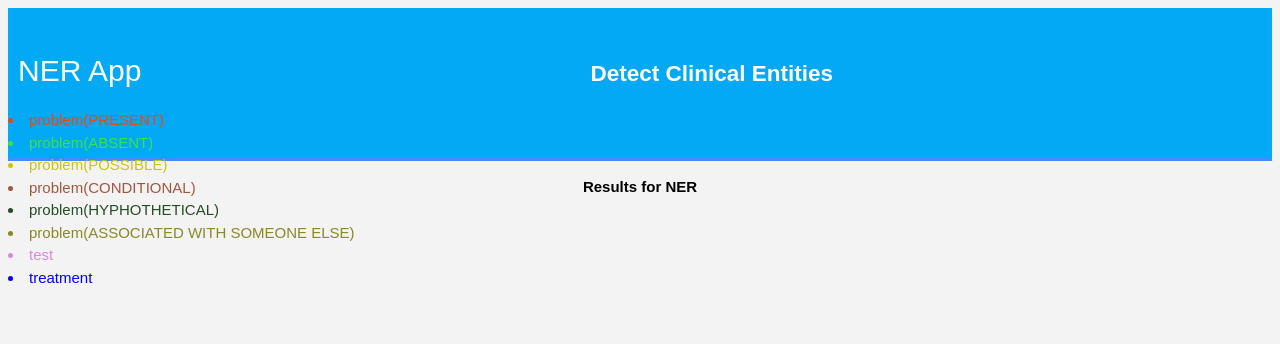
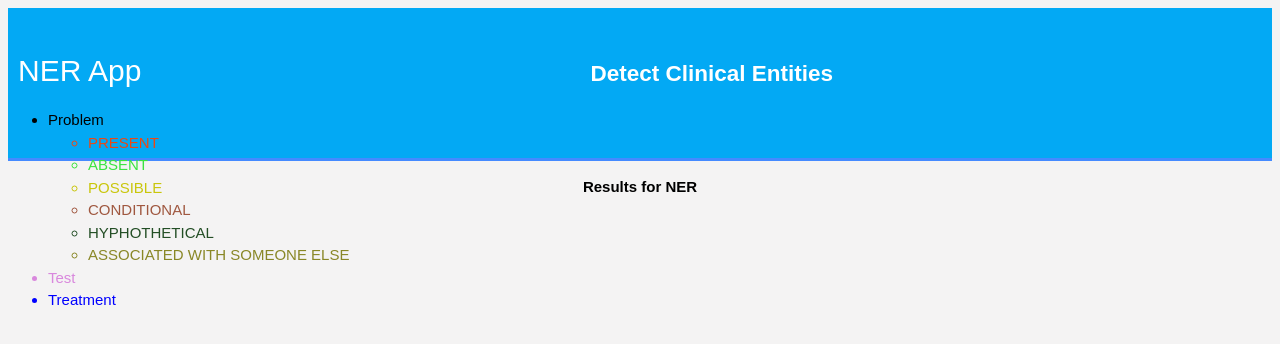
Before and after one commit to sajjadIslam2619/Medical-Terminology-Detection-Classification, a Flask app: template templates/pred_result.html in a window 1280 px wide. Shown: the top 344 px of the page. Run offline with Flask 2, Linux system fonts and the light colour scheme; the template is opened without the code that fills it, so the values that code supplies are empty; parts of the project's set-up code (start-up, migrations or seed data) failed here and were passed over.

Commit message:
Design improvement: add problem-entity highlighter

```diff
--- a/templates/pred_result.html
+++ b/templates/pred_result.html
@@ -4,6 +4,70 @@
 	<title></title>
     <link rel="stylesheet" type="text/css" href="{{ url_for('static', filename='css/styles.css') }}">
 </head>
+<script>
+
+	function highlight_entity(id){
+		var entities_present = document.getElementsByClassName("entity_present");
+		var entities_absent = document.getElementsByClassName("entity_absent");
+		var entities_possible = document.getElementsByClassName("entity_possible");
+		var entities_conditional = document.getElementsByClassName("entity_conditional");
+		var entities_associated = document.getElementsByClassName("entity_associated");
+		var entities_hyphothetical = document.getElementsByClassName("entity_hyphothetical");
+
+		var all_entities = document.getElementsByClassName("entity");
+
+		for (var i = 0 ; i < all_entities.length; i++) {
+			entity = all_entities[i];
+			entity.style.background = "#FFFFFF";
+		}
+
+		if (id == "id_present") {
+			for (var i = 0 ; i < entities_present.length; i++) {
+				entity = entities_present[i];
+				entity.style.background = "#E9E4D4";
+				//var label = document.getElementById("label_present");
+				//label.innerHTML = entities_present.length;
+			}
+		}
+
+		if (id == "id_absent") {
+			for (var i = 0 ; i < entities_absent.length; i++) {
+				entity = entities_absent[i];
+				entity.style.background = "#E9E4D4";
+			}
+		}
+
+		if (id == "id_possible") {
+
+			for (var i = 0 ; i < entities_possible.length; i++) {
+				entity = entities_possible[i];
+				entity.style.background = "#E9E4D4";
+			}
+		}
+
+		if (id == "id_conditional") {
+			for (var i = 0 ; i < entities_conditional.length; i++) {
+				entity = entities_conditional[i];
+				entity.style.background = "#E9E4D4";
+			}
+		}
+
+		if (id == "id_hyphothetical") {
+			for (var i = 0 ; i < entities_hyphothetical.length; i++) {
+				entity = entities_hyphothetical[i];
+				entity.style.background = "#E9E4D4";
+			}
+		}
+
+		if (id == "id_associated") {
+			for (var i = 0 ; i < entities_associated.length; i++) {
+				entity = entities_associated[i];
+				entity.style.background = "#E9E4D4";
+			}
+		}
+
+	}
+</script>
 <body>
 
 	<header>
@@ -12,15 +76,20 @@
 			NER App
 		</div>
 		<h2>Detect Clinical Entities</h2>
+	<ul>
+		<li>Problem</li>
+		<ul>
+			<li id = "id_present" style="color: #ff4000eb; cursor: pointer;" onclick="highlight_entity(this.id)">PRESENT <label id="label_present"></label></li>
+			<li id = "id_absent" style="color: #3AE43F; cursor: pointer;" onclick="highlight_entity(this.id)">ABSENT <label id="label_absent"></label></li>
+			<li id = "id_possible" style="color: #c9c60b; cursor: pointer;" onclick="highlight_entity(this.id)">POSSIBLE <label id="label_possible"></label></li>
+			<li id = "id_conditional" style="color: #984a30eb; cursor: pointer;" onclick="highlight_entity(this.id)">CONDITIONAL <label id="label_conditional"></label></li>
+			<li id = "id_hyphothetical" style="color: #234e25; cursor: pointer;" onclick="highlight_entity(this.id)">HYPHOTHETICAL <label id="label_hyphothetical"></label></li>
+			<li id = "id_associated" style="color: #898726; cursor: pointer;" onclick="highlight_entity(this.id)">ASSOCIATED WITH SOMEONE ELSE <label id="label_associated"></label></li>
+		</ul>
+		<li style="color: #d988dd;">Test</li>
+		<li style="color: blue;">Treatment</li>
+	</ul>
 
-	<li style="color: #ff4000eb;">problem(PRESENT)</li>
-	<li style="color: #3AE43F;">problem(ABSENT)</li>
-	<li style="color: #c9c60b;">problem(POSSIBLE)</li>
-	<li style="color: #984a30eb;">problem(CONDITIONAL)</li>
-	<li style="color: #234e25;">problem(HYPHOTHETICAL)</li>
-	<li style="color: #898726;">problem(ASSOCIATED WITH SOMEONE ELSE)</li>
-	<li style="color: #d988dd;">test</li>
-	<li style="color: blue;">treatment</li>
 
 	</div>
 	</header>
@@ -41,22 +110,22 @@
 					{% set index = assertion_index.index(i) %}
 					{% if pred_assertion[index] == 'Present' %}
 					<!-- + '(PRESENT) ' -->
-						<b style="color: #ff4000eb;">{{sentence[i]}}</b>
+						<b class="entity entity_present" style="color: #ff4000eb;">{{sentence[i]}}</b>
 					{% elif pred_assertion[index] == 'Possible' %}
 					<!-- + '(Possible) ' -->
-						<b style="color: #c9c60b;">{{sentence[i]}}</b>
+						<b class="entity entity_possible" style="color: #c9c60b;">{{sentence[i]}}</b>
 					{% elif pred_assertion[index] == 'Conditional' %}
 					<!-- + '(Conditional) ' -->
-						<b style="color: #984a30eb;">{{sentence[i]}}</b>
+						<b class="entity entity_conditional" style="color: #984a30eb;">{{sentence[i]}}</b>
 					{% elif pred_assertion[index] == 'Associated with someone else' %}
 					<!-- + '(Associated with some one else) ' -->
-						<b style="color: #898726;">{{sentence[i]}}</b>
+						<b class="entity entity_associated" style="color: #898726;">{{sentence[i]}}</b>
 					{% elif pred_assertion[index] == 'Hypothetical' %}
 					<!-- + '(Hyphothetical) ' -->
-						<b style="color: #234e25;">{{sentence[i]}}</b>
+						<b class="entity entity_hyphothetical" style="color: #234e25;">{{sentence[i]}}</b>
 					{% elif pred_assertion[index] == 'Absent' %}
 					<!-- + '(Absent) ' -->
-						<b style="color: #3AE43F;">{{sentence[i]}}</b>
+						<b class="entity entity_absent" style="color: #3AE43F;">{{sentence[i]}}</b>
 					{%  endif %}
 
 				{% elif i in test_index %}
```
